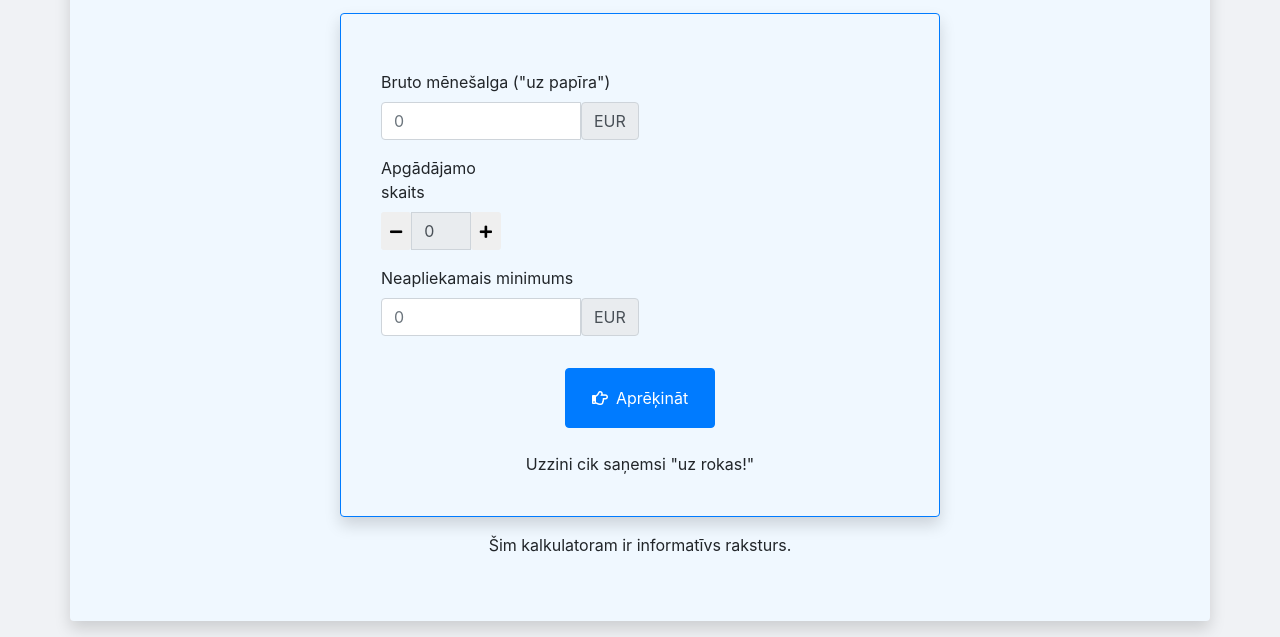
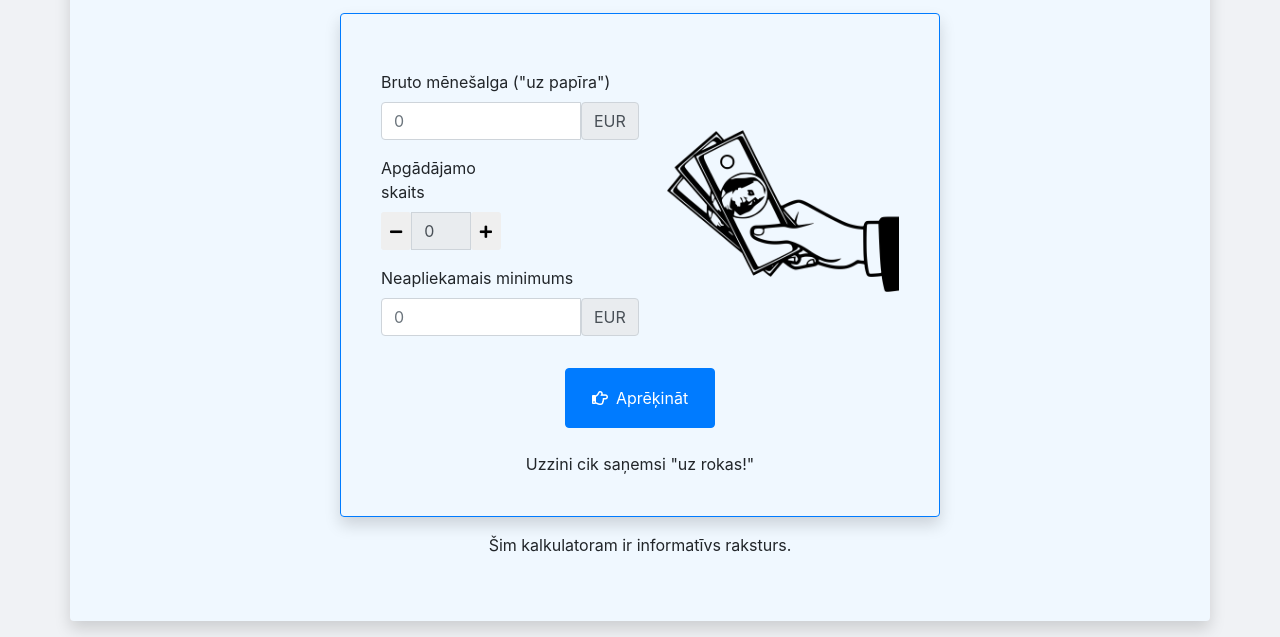
Before and after one commit to ilzbergs/calculator, a plain HTML site: page index.html in a window 1280 px wide. Shown: the part 171-808 px from the top of the page. Drawn offline with nearby package versions, Linux system fonts and the light colour scheme; the site is published under a folder, as on GitHub Pages, so addresses that start at the root find nothing.

Commit message:
css done

```diff
--- a/style.css
+++ b/style.css
@@ -39,7 +39,7 @@
   box-shadow: 0 11px 10px #00a8ff;
 }
  .image {
-   background-image: url(/images/salary.png);
+   background-image: url(images/salary.png);
    background-position: center;
    width: 100%;
    height:200px;
```
